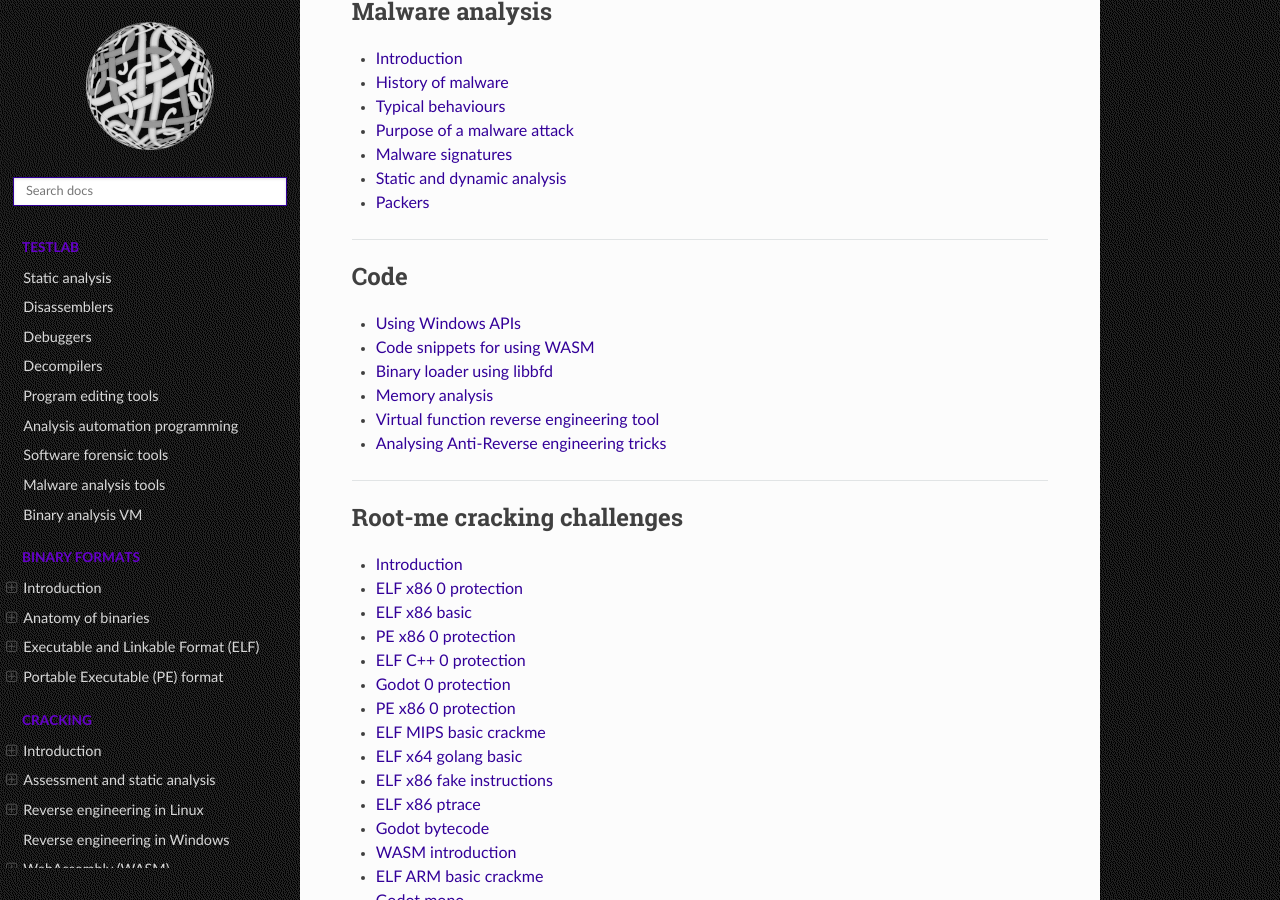
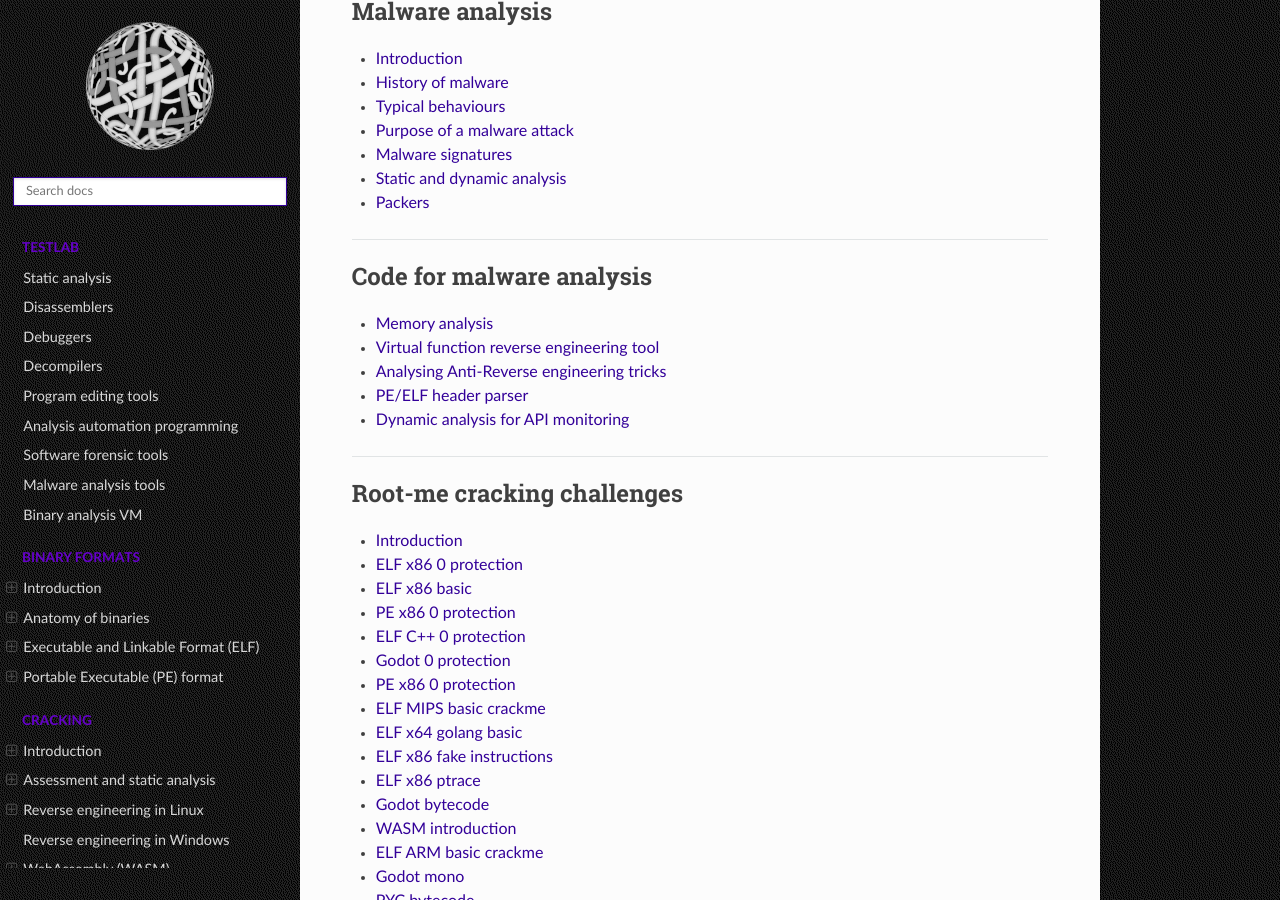
Before and after one commit to tymyrddin/red-reverse, a Sphinx documentation site: the page built from source/index.rst, in a window 1280 px wide and 900 px high, scrolled down 1282 px. Built offline with Sphinx 7.4.7 and the Read the Docs theme 3.1.0, drawn with Linux system fonts in a browser that asks for light colours.

Commit message:
Added header parser and API monitoring code

```diff
--- a/source/index.rst
+++ b/source/index.rst
@@ -72,14 +72,13 @@ Notes on techniques
 .. toctree::
    :maxdepth: 1
    :includehidden:
-   :caption: Code
+   :caption: Code for malware analysis
 
-   Using Windows APIs <https://github.com/tymyrddin/codes-reverse/tree/main/windows>
-   Code snippets for using WASM <https://github.com/tymyrddin/codes-reverse/tree/main/wasm>
-   Binary loader using libbfd <https://github.com/tymyrddin/codes-reverse/tree/main/binary-loader>
    Memory analysis <https://github.com/tymyrddin/codes-reverse/blob/main/memory-analyser/README.md>
    Virtual function reverse engineering tool <https://github.com/tymyrddin/codes-reverse/blob/main/vtable_analyser/README.md>
    Analysing Anti-Reverse engineering tricks <https://github.com/tymyrddin/codes-reverse/blob/main/anti_re_analyser/README.md>
+   PE/ELF header parser <https://github.com/tymyrddin/codes-reverse/blob/main/pe-elf-header-parser/README.md>
+   Dynamic analysis for API monitoring <https://github.com/tymyrddin/codes-reverse/blob/main/dynamic-analysis-api/README.md>
 
 ----
 
```
